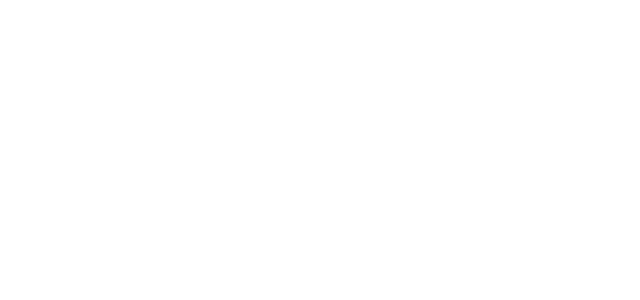
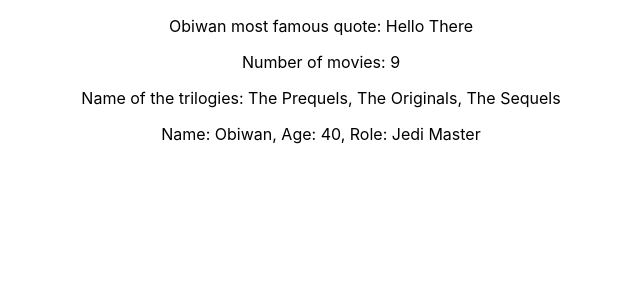
Before and after one commit to Davsan88/variables-and-objects, a React (Create React App) app: page / in a window 1280 px wide. Shown: the top 300 px of the page, without its empty margins (319-959 px from the left). Built offline with nearby package versions, Linux system fonts and the light colour scheme.

Commit message:
Update App.js

```diff
--- a/src/App.js
+++ b/src/App.js
@@ -4,7 +4,7 @@
 function App() {
   return (
     <div className="App">
-
+      <VariableDisplay/>
     </div>
   );
 }
```
